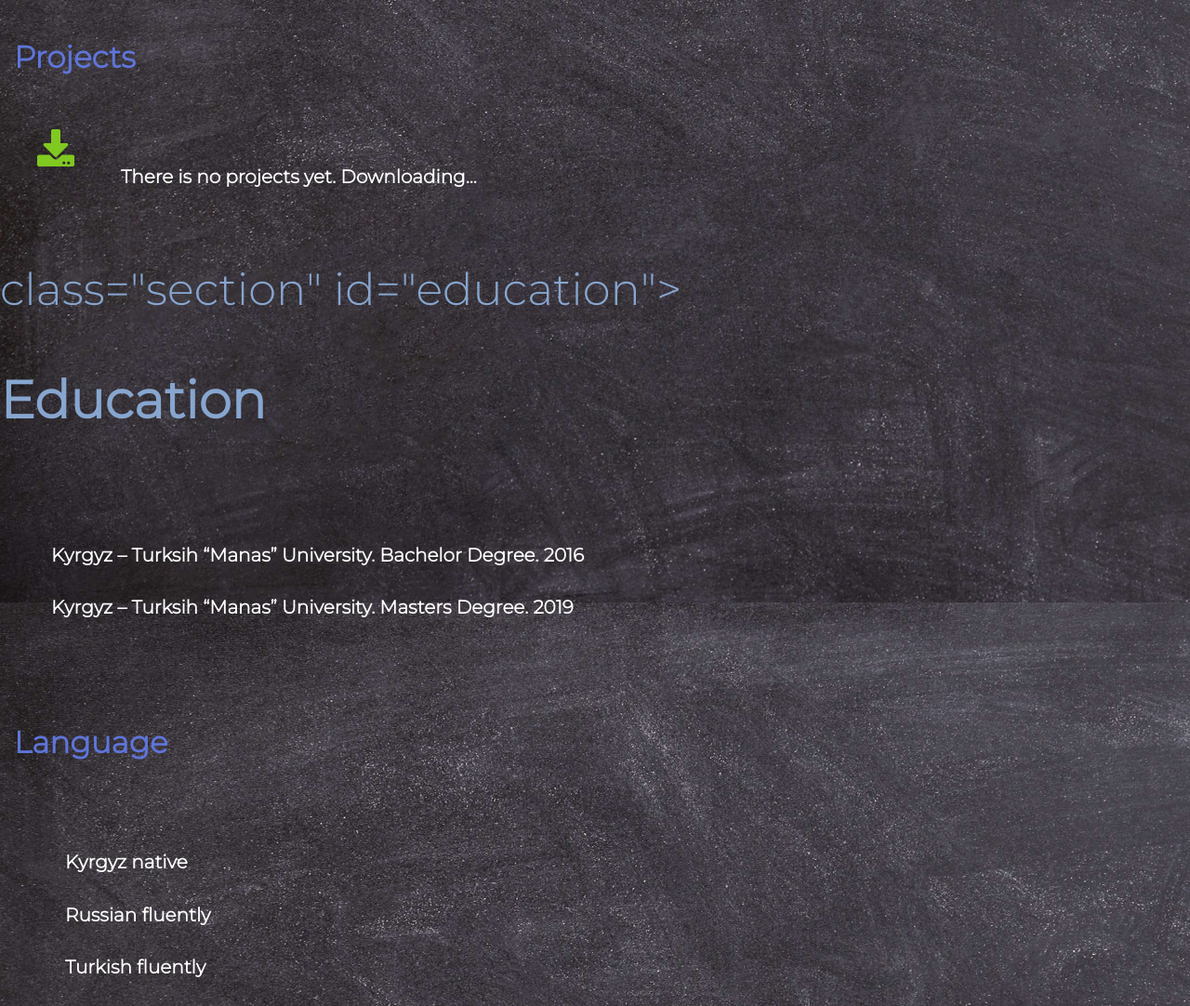
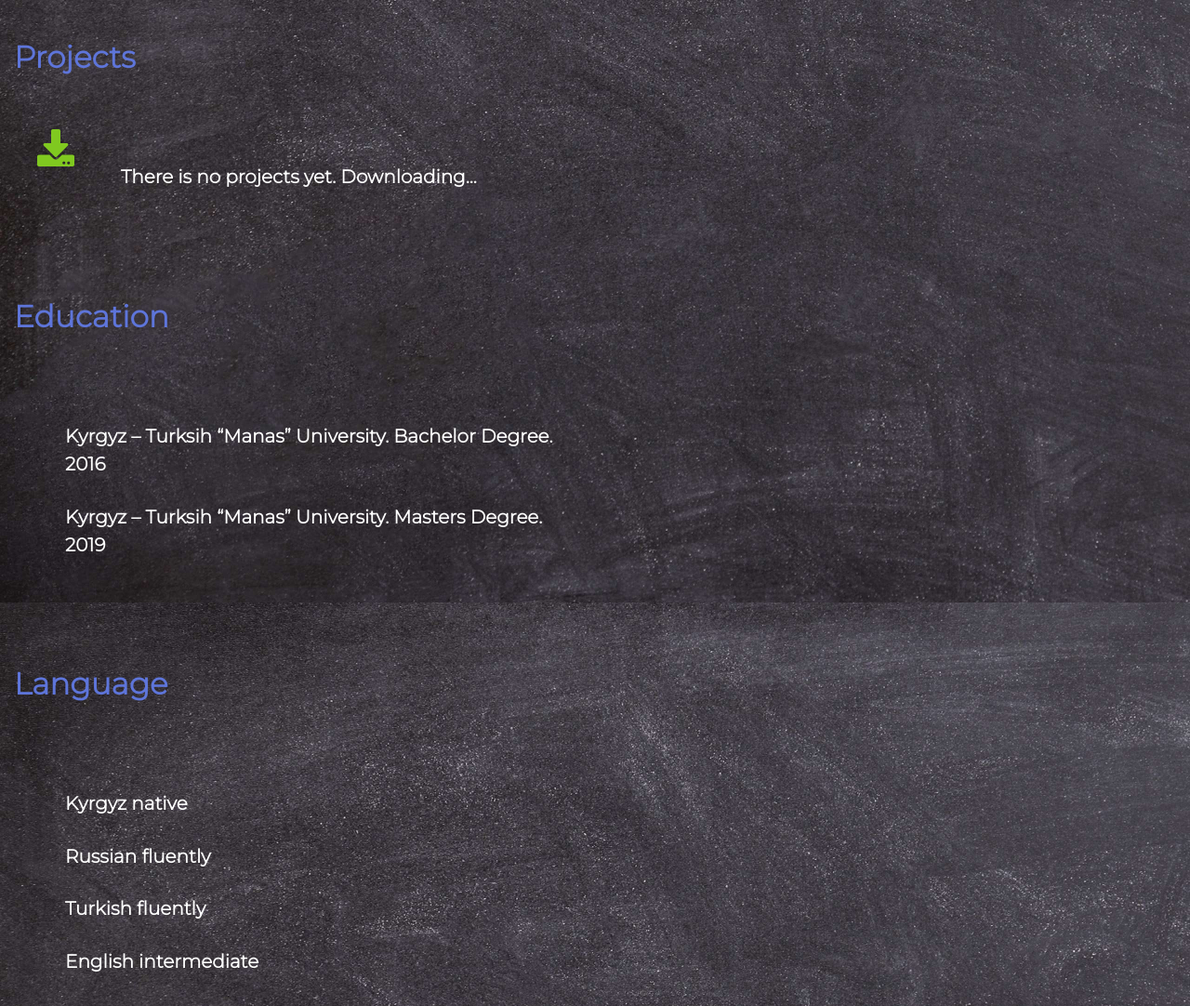
Before and after one commit to Azyamazya/rsschool-cv, a plain HTML site: page index.html in a window 1280 px wide. Shown: the part 2592-3674 px from the top of the page at 93% size. Drawn offline with Linux system fonts and the light colour scheme.

Commit message:
feat: fix some code.vol1

```diff
--- a/index.html
+++ b/index.html
@@ -98,7 +98,7 @@ function multiply(a, b){
     </section>
     </section>
 
-    <section> class="section" id="education"><h3>Education</h3>
+    <section class="section" id="education"><h3>Education</h3>
       <section class="sub_section">
         <ul>
           <li> <h4>Kyrgyz – Turksih “Manas” University. Bachelor Degree. 2016</h4></li>
```
